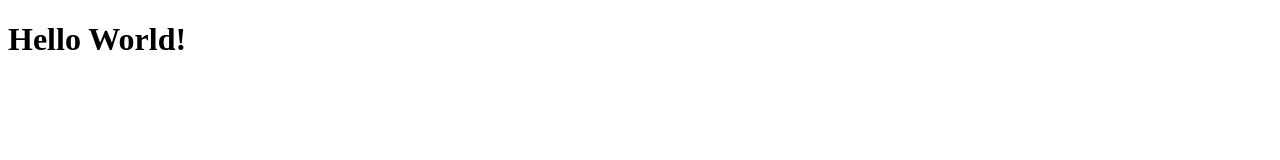
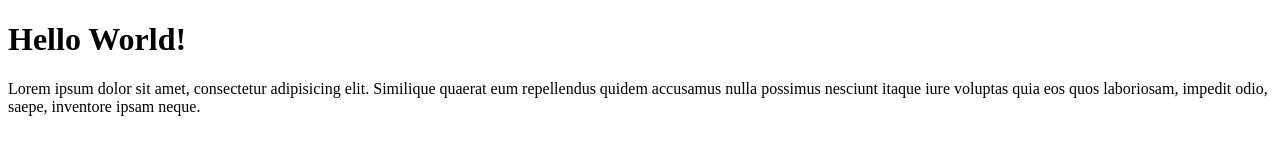
Before and after one commit to senseihatakekakashi/WebDemo3A, a plain HTML site: page index.html in a window 1280 px wide. Drawn offline with Linux system fonts and the light colour scheme.

Commit message:
Successfully Added new Paragraph

```diff
--- a/index.html
+++ b/index.html
@@ -8,5 +8,6 @@
 </head>
 <body>
     <h1>Hello World!</h1>
+    <p>Lorem ipsum dolor sit amet, consectetur adipisicing elit. Similique quaerat eum repellendus quidem accusamus nulla possimus nesciunt itaque iure voluptas quia eos quos laboriosam, impedit odio, saepe, inventore ipsam neque.</p>
 </body>
 </html>
```
